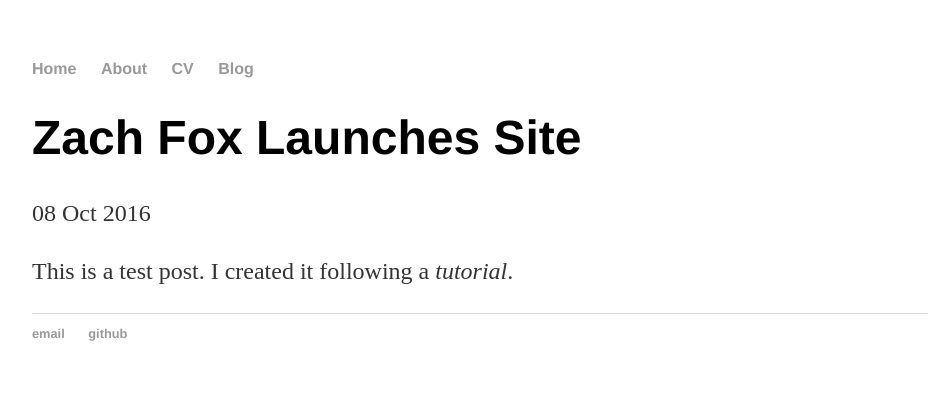
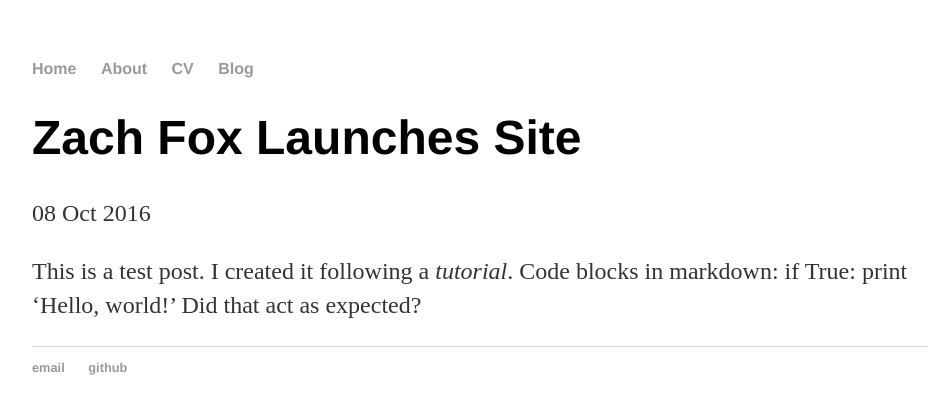
Before and after one commit to zachfox/zachfox.github.io, a Jekyll site: the page built from _posts/2016-10-8-first-post.md, in a window 1280 px wide. Shown: the top 414 px of the page, without its empty margins (160-1096 px from the left). Built offline with Jekyll 4.4.1, drawn with Linux system fonts in a browser that asks for light colours.

Commit message:
playing with markdown.

```diff
--- a/_posts/2016-10-8-first-post.md
+++ b/_posts/2016-10-8-first-post.md
@@ -5,3 +5,7 @@ date: 2016-10-8
 ---
 
 This is a test post. I created it following a *tutorial*.
+Code blocks in markdown:
+    if True:
+        print 'Hello, world!'
+Did that act as expected?
```
